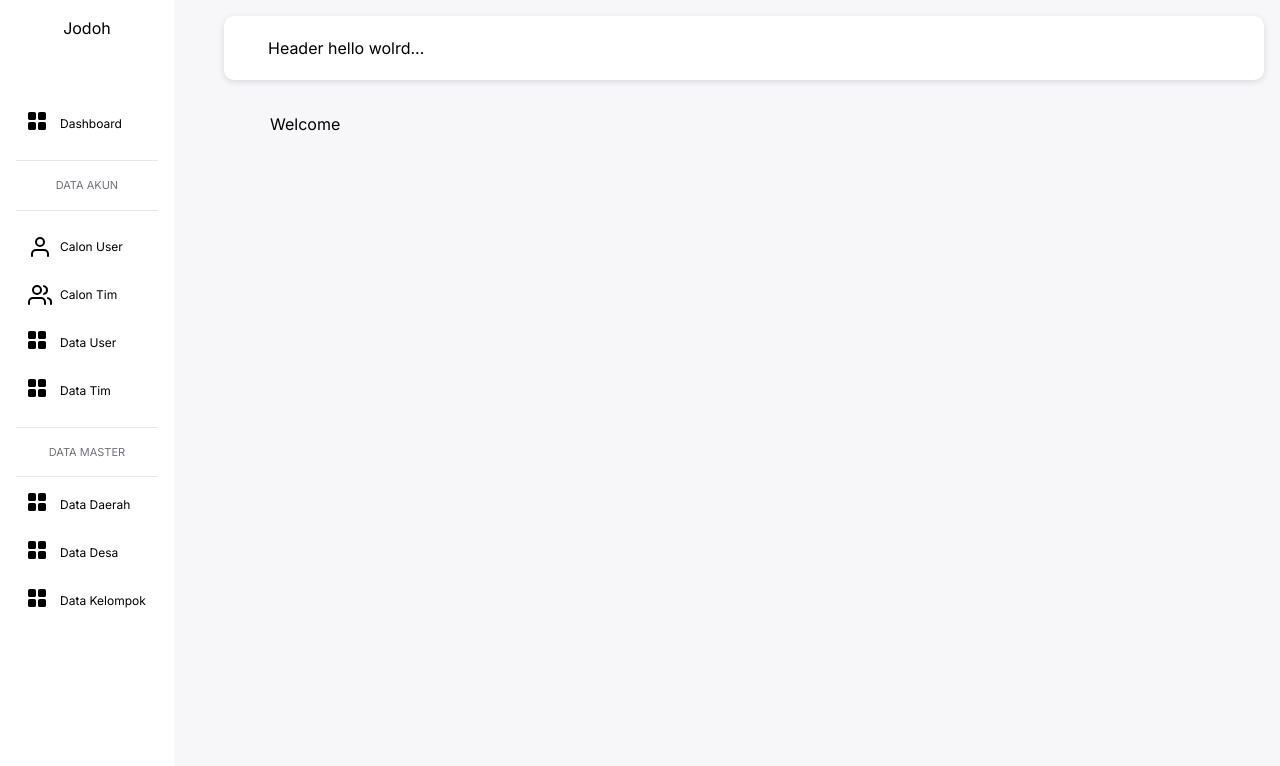
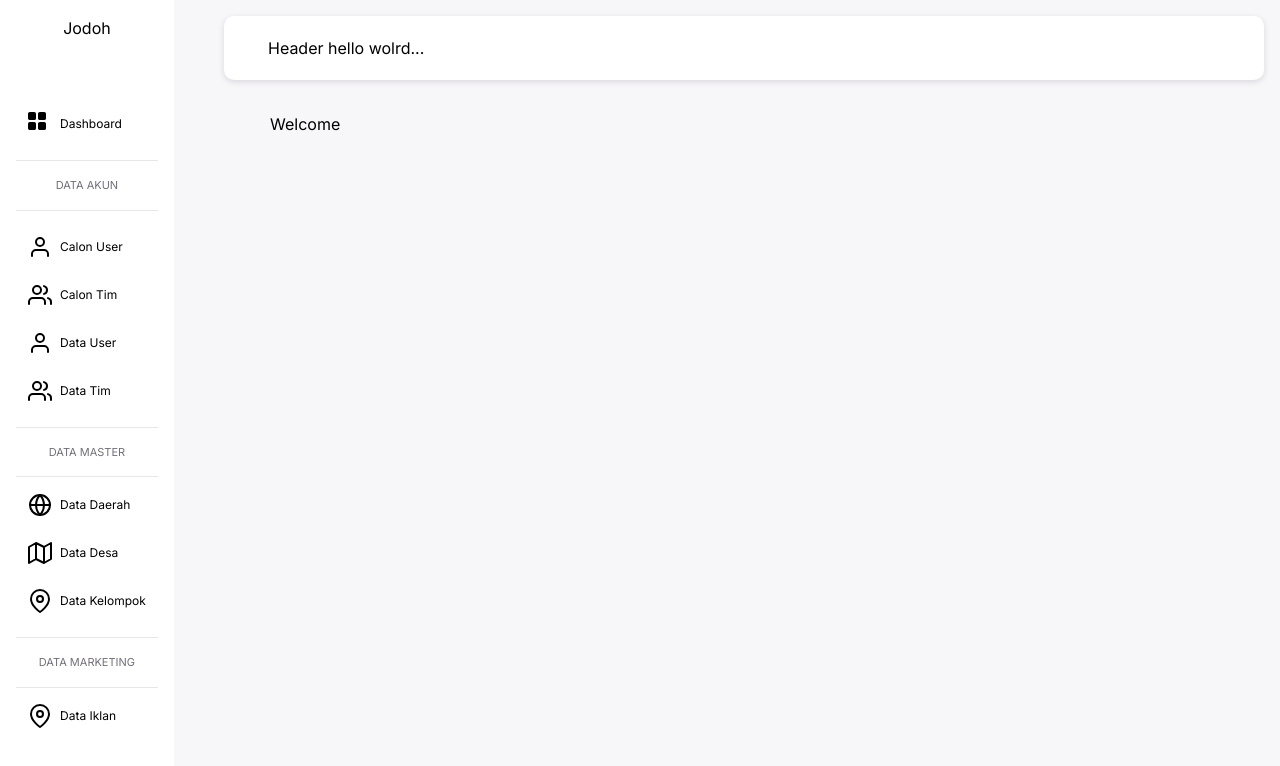
Before and after one commit to alfin-ardian/admin-unik, a React (Vite) app: page / in a window 1280 px wide. Shown: the top 766 px of the page. Built offline with nearby package versions, Linux system fonts and the light colour scheme.

Commit message:
add icon data  master

```diff
--- /dev/null
+++ b/src/components/common/atoms/icons/dataMasterIcons/DaerahIcon.tsx
@@ -0,0 +1,20 @@
+import React from "react";
+
+export const DaerahIcon: React.FC = () => {
+  return (
+    <svg
+      width="24"
+      height="24"
+      viewBox="0 0 24 24"
+      stroke="currentColor"
+      strokeLinecap="round"
+      strokeLinejoin="round"
+      strokeWidth={2}
+      fill="none"
+      xmlns="http://www.w3.org/2000/svg"
+    >
+      <path d="M22 12 A10 10 0 0 1 12 22 A10 10 0 0 1 2 12 A10 10 0 0 1 22 12 z" />
+      <path d="M2 12h20M12 2a15.3 15.3 0 014 10 15.3 15.3 0 01-4 10 15.3 15.3 0 01-4-10 15.3 15.3 0 014-10z" />
+    </svg>
+  );
+};
--- /dev/null
+++ b/src/components/common/atoms/icons/dataMasterIcons/DesaIcon.tsx
@@ -0,0 +1,19 @@
+import React from "react";
+
+export const DesaIcon: React.FC = () => {
+  return (
+    <svg
+      width="24"
+      height="24"
+      viewBox="0 0 24 24"
+      stroke="currentColor"
+      strokeLinecap="round"
+      strokeLinejoin="round"
+      strokeWidth={2}
+      fill="none"
+      xmlns="http://www.w3.org/2000/svg"
+    >
+      <path d="M1 6v16l7-4 8 4 7-4V2l-7 4-8-4-7 4zM8 2v16M16 6v16" />
+    </svg>
+  );
+};
--- /dev/null
+++ b/src/components/common/atoms/icons/dataMasterIcons/KelompokIcon.tsx
@@ -0,0 +1,20 @@
+import React from "react";
+
+export const KelompokIcon: React.FC = () => {
+  return (
+    <svg
+      width="24"
+      height="24"
+      viewBox="0 0 24 24"
+      stroke="currentColor"
+      strokeLinecap="round"
+      strokeLinejoin="round"
+      strokeWidth={2}
+      fill="none"
+      xmlns="http://www.w3.org/2000/svg"
+    >
+      <path d="M21 10c0 7-9 13-9 13s-9-6-9-13a9 9 0 0118 0z" />
+      <path d="M15 10 A3 3 0 0 1 12 13 A3 3 0 0 1 9 10 A3 3 0 0 1 15 10 z" />
+    </svg>
+  );
+};
--- /dev/null
+++ b/src/components/common/atoms/icons/dataMasterIcons/index.tsx
@@ -0,0 +1,3 @@
+export * from "./DaerahIcon";
+export * from "./DesaIcon";
+export * from "./KelompokIcon";
--- a/src/components/common/atoms/icons/index.tsx
+++ b/src/components/common/atoms/icons/index.tsx
@@ -1,2 +1,3 @@
 export * from "./UserIcon";
 export * from "./StaffIcon";
+export * from "./dataMasterIcons";
--- a/src/components/common/organisms/sidebar/sidebarMenuList/SidebarMenuList.tsx
+++ b/src/components/common/organisms/sidebar/sidebarMenuList/SidebarMenuList.tsx
@@ -1,7 +1,14 @@
 import React from "react";
 import { useMatch } from "react-router-dom";
 import { SidebarMenuListing } from "@components/common/molecules";
-import { DashboardIcon, UserIcon, StaffIcon } from "@components/common/atoms";
+import {
+  DashboardIcon,
+  UserIcon,
+  StaffIcon,
+  DaerahIcon,
+  DesaIcon,
+  KelompokIcon,
+} from "@components/common/atoms";
 
 interface Props {
   collapse?: boolean;
@@ -39,14 +46,14 @@ export const SidebarMenuList: React.FC<Props> = ({ collapse }) => {
         label="Data User"
         active={isRoot}
         collapse={collapse}
-        icon={<DashboardIcon />}
+        icon={<UserIcon />}
       />
       <SidebarMenuListing
         to={"/"}
         label="Data Tim"
         active={isRoot}
         collapse={collapse}
-        icon={<DashboardIcon />}
+        icon={<StaffIcon />}
       />
       <p className="title mt-2 border-t border-b p-4">Data Master</p>
       <SidebarMenuListing
@@ -54,21 +61,29 @@ export const SidebarMenuList: React.FC<Props> = ({ collapse }) => {
         label="Data Daerah"
         active={isRoot}
         collapse={collapse}
-        icon={<DashboardIcon />}
+        icon={<DaerahIcon />}
       />
       <SidebarMenuListing
         to={"/"}
         label="Data Desa"
         active={isRoot}
         collapse={collapse}
-        icon={<DashboardIcon />}
+        icon={<DesaIcon />}
       />
       <SidebarMenuListing
         to={"/"}
         label="Data Kelompok"
         active={isRoot}
         collapse={collapse}
-        icon={<DashboardIcon />}
+        icon={<KelompokIcon />}
+      />
+      <p className="title mt-2 border-t border-b p-4">Data Marketing</p>
+      <SidebarMenuListing
+        to={"/"}
+        label="Data Iklan"
+        active={isRoot}
+        collapse={collapse}
+        icon={<KelompokIcon />}
       />
     </div>
   );
```
